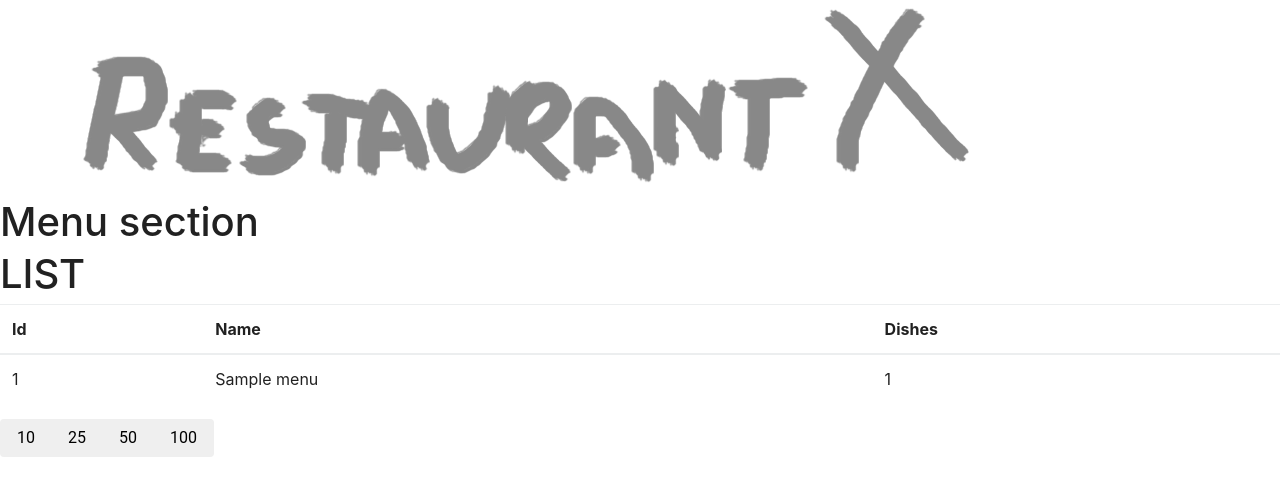
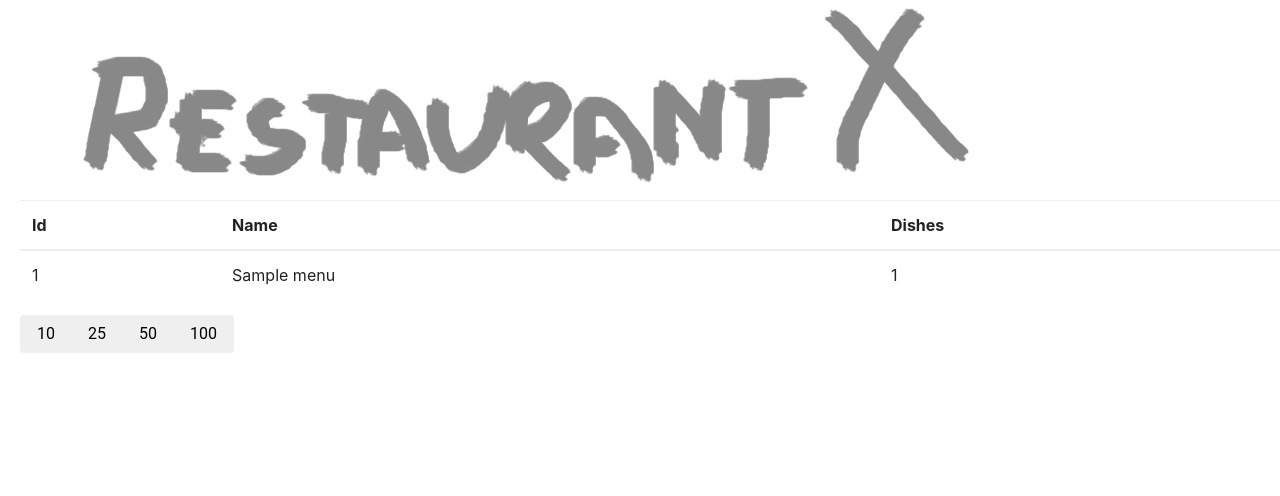
Before and after one commit to nihn/restaurant, a Django app: page /menu/ in a window 1280 px wide. Shown: the top 496 px of the page. Run offline with Django 3.2, Linux system fonts and the light colour scheme; tables that the repository leaves empty hold one stand-in row (values such as "Sample post"); some libraries are stand-ins or nearby versions.

Commit message:
Add padding to index.html content, remove 'LIST' from list.html.

```diff
--- a/src/restaurant/settings.py
+++ b/src/restaurant/settings.py
@@ -83,7 +83,7 @@ TIME_ZONE = 'UTC'
 USE_TZ = True
 
 
-MEDIA_ROOT = '/var/uploads'
+MEDIA_ROOT = '/var/'
 
 STATIC_ROOT = os.path.join(BASE_DIR, '..', 'static')
 STATIC_URL = '/static/'
--- a/src/templates/menu/index.html
+++ b/src/templates/menu/index.html
@@ -5,11 +5,11 @@
 {% block ng_app %}menuApp{% endblock %}
 
 {% block content %}
-<h1> Menu section</h1>
-
-<section ng-controller="MenuCtrl" ng-init="init()">
-    <div ng-include src="currentTpl"></div>
-</section>
+<div style="padding-left: 20px;">
+    <section ng-controller="MenuCtrl" ng-init="init()">
+        <div ng-include src="currentTpl"></div>
+    </section>
+</div>
 {% endblock %}
 
 {% block extra_js %}
--- a/src/templates/menu/list.html
+++ b/src/templates/menu/list.html
@@ -1,5 +1,4 @@
 <script type="text/ng-template" id="/menu/list">
-<h1>LIST</h1>
     {% verbatim %}
     <table ng-table="menusTableParams" cellpadding="5" class="table">
         <tr ng-repeat="menu in $data track by menu.id" ng-click="selectMenu(menu)" ng-if="menu.dishes.length">
```
